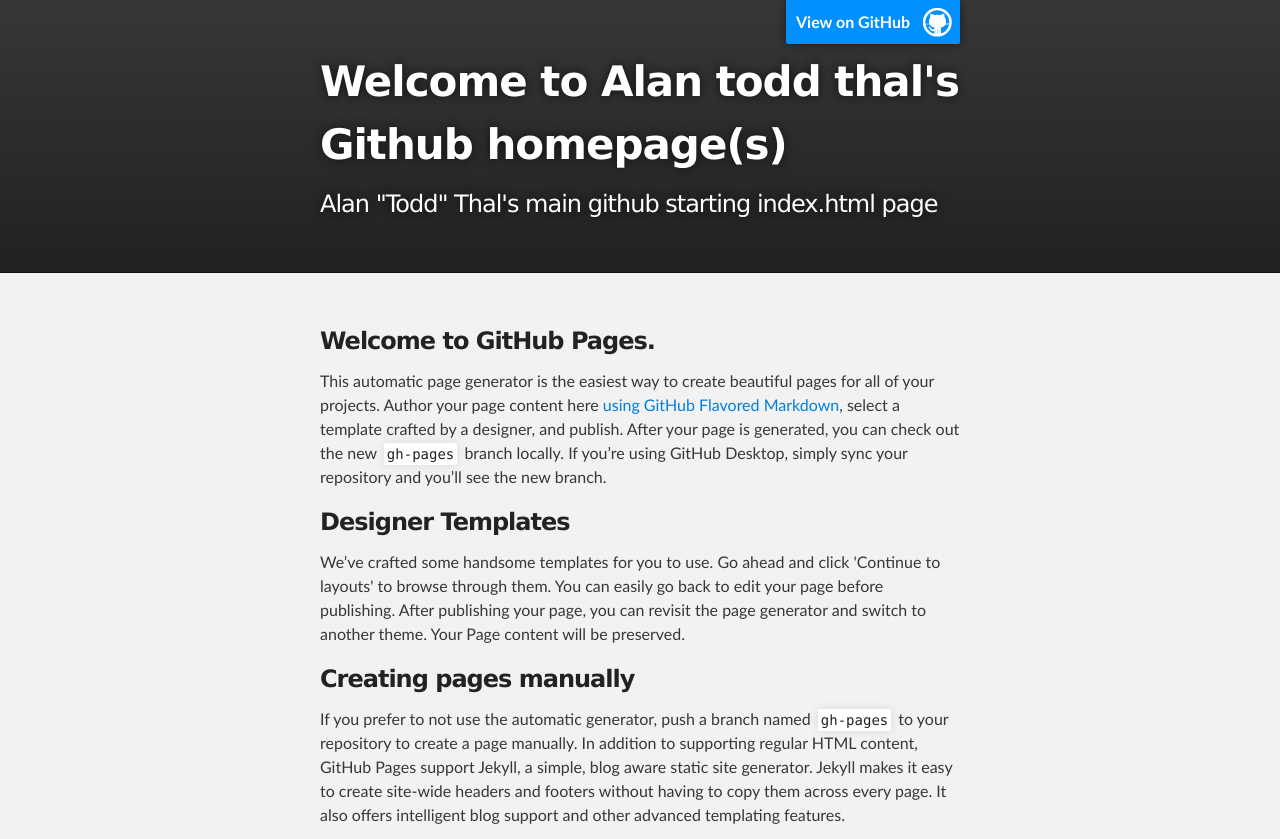
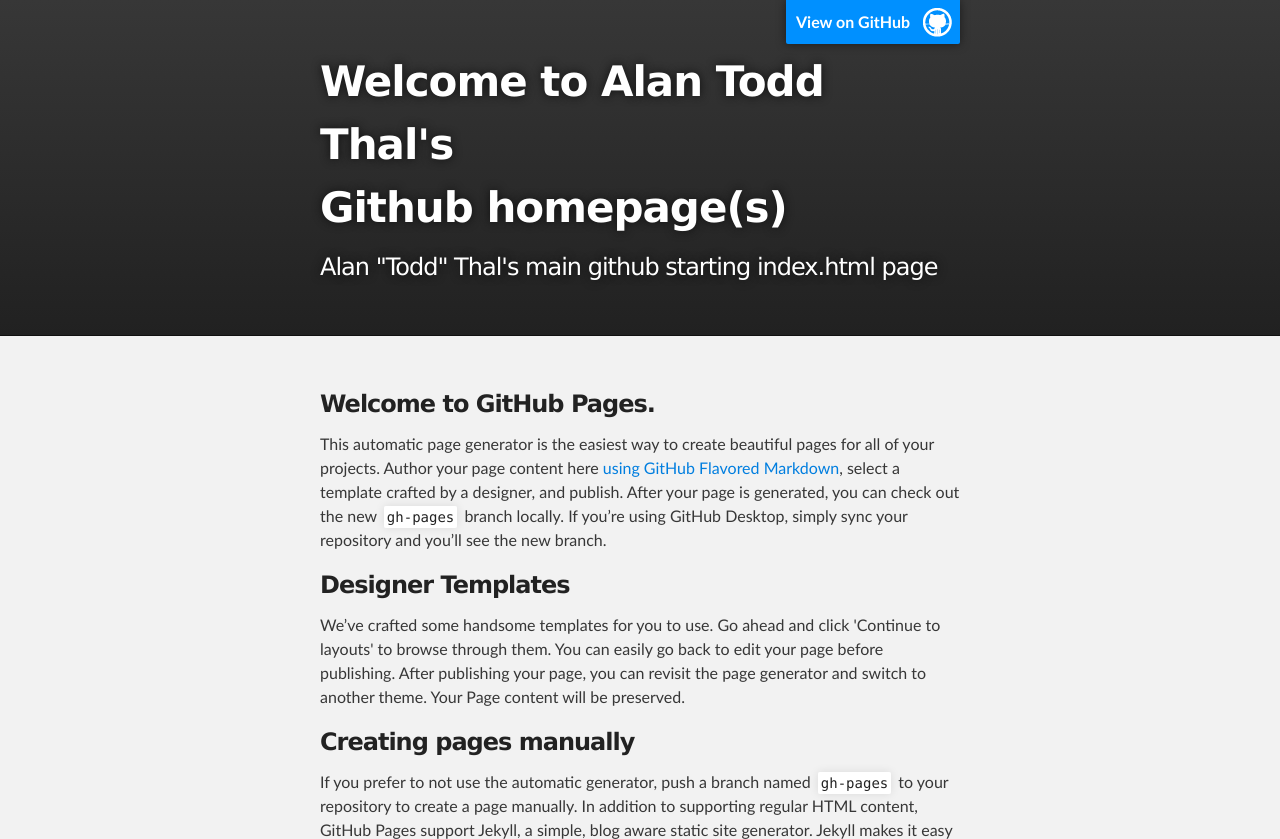
Before and after one commit to alantoddthal/alantoddthal.github.io, a plain HTML site: page index.html in a window 1280 px wide. Shown: the top 839 px of the page. Drawn offline with Linux system fonts and the light colour scheme.

Commit message:
Update index.html
test to see if can get different line or need more html

```diff
--- a/index.html
+++ b/index.html
@@ -18,7 +18,8 @@
         <header class="inner">
           <a id="forkme_banner" href="https://github.com/alantoddthal">View on GitHub</a>
 
-          <h1 id="project_title">Welcome to Alan todd thal's Github homepage(s)</h1>
+          <h1 id="project_title">Welcome to Alan Todd Thal's </h1>
+          <h1 id="project_title"> Github homepage(s)</h1>
           <h2 id="project_tagline">Alan &quot;Todd&quot; Thal&#39;s main github starting index.html page</h2>
 
         </header>
```
